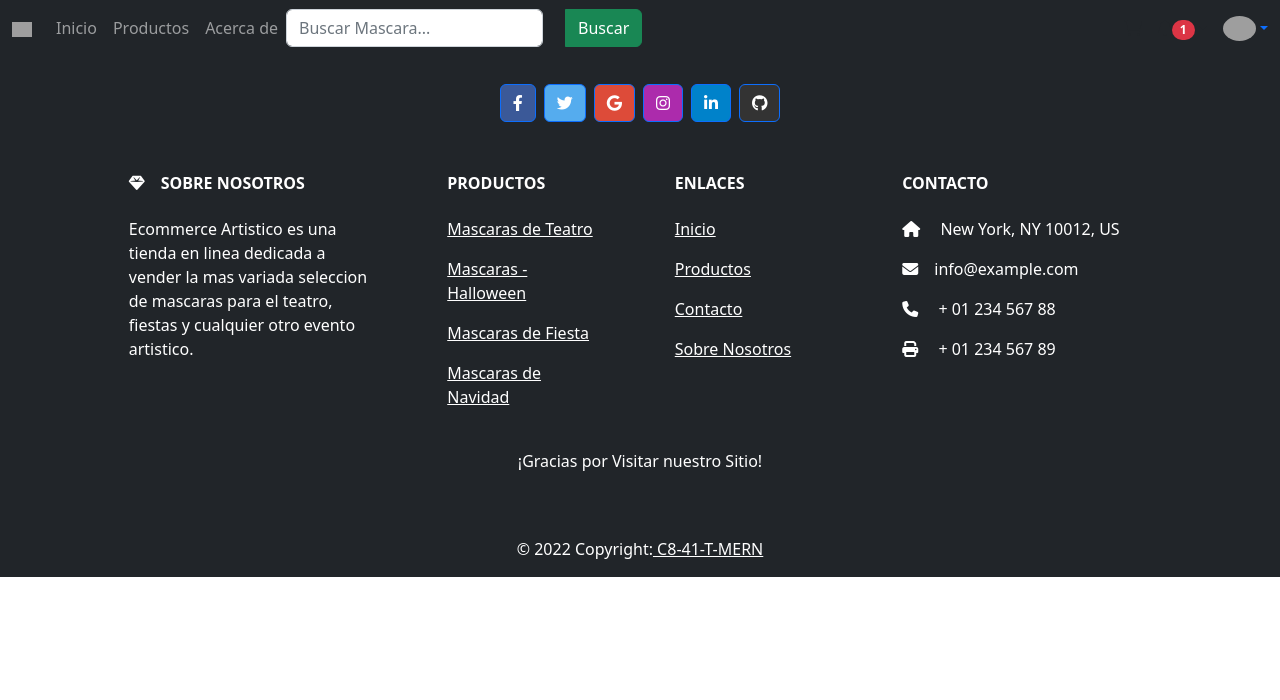
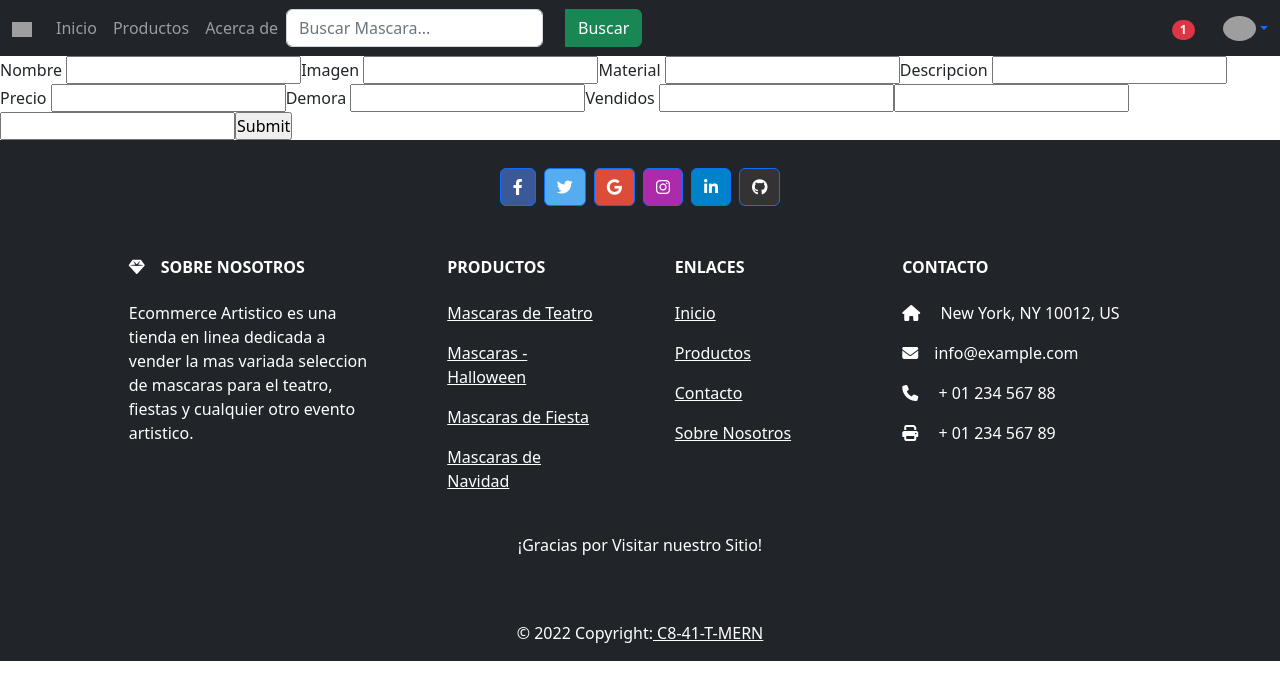
Before and after one commit to No-Country/C8-41-t-mern, a React (Vite) app in the folder client/: page /admin/crear-producto in a window 1280 px wide. Shown: the top 700 px of the page. Built offline with nearby package versions, Linux system fonts and the light colour scheme; grey boxes are pictures that could not be loaded.

Commit message:
Formulario de creacion de prodcuto

```diff
--- a/client/package.json
+++ b/client/package.json
@@ -14,6 +14,7 @@
     "react": "^18.2.0",
     "react-bootstrap": "^2.6.0",
     "react-dom": "^18.2.0",
+    "react-hook-form": "^7.39.4",
     "react-router-dom": "^6.4.3",
     "sweetalert2": "^11.6.9"
   },
--- a/client/src/App.jsx
+++ b/client/src/App.jsx
@@ -5,6 +5,7 @@ import Products from "./components/Products/Products";
 import Footer from "./components/Footer";
 
 import ProductDetail from './components/ProductDetail';
+import CreateProduct from './components/CreateProduct';
 
 function App() {
   return (
@@ -15,6 +16,12 @@ function App() {
           <Route path='/' element={<Products />} />
           <Route  path='/detalle/:id' element={ <ProductDetail /> } />
         </Routes>
+
+        {/* Rutas del administrador */}
+        <Routes>
+          <Route path='/admin/crear-producto' element={<CreateProduct/>} />
+        </Routes>
+
       <Footer />
     </BrowserRouter>
 
--- /dev/null
+++ b/client/src/components/CreateProduct.jsx
@@ -0,0 +1,50 @@
+import { useForm } from "react-hook-form";
+
+const CreateProduct = () => {
+
+    const { register, handleSubmit } = useForm();
+  const onSubmit = data => console.log(data);
+
+  return (
+    <form onSubmit={handleSubmit(onSubmit)}>
+        <label>
+            <span> Nombre </span>
+                <input {...register("firstName", { required: true, maxLength: 20 })} />
+        </label>
+        <label>
+            <span> Imagen </span>
+                <input {...register("firstName", { required: true, maxLength: 20 })} />
+        </label>
+        <label>
+            <span> Material </span>
+                <input {...register("firstName", { required: true, maxLength: 20 })} />
+        </label>
+        <label>
+            <span> Descripcion </span>
+                <input {...register("firstName", { required: true, maxLength: 20 })} />
+        </label>
+        <label>
+            <span> Precio </span>
+                <input {...register("firstName", { required: true, maxLength: 20 })} />
+        </label>
+        <label>
+            <span> Demora </span>
+                <input {...register("firstName", { required: true, maxLength: 20 })} />
+        </label>
+        <label>
+            <span> Vendidos </span>
+                <input {...register("firstName", { required: true, maxLength: 20 })} />
+        </label>
+
+
+
+
+
+      <input {...register("lastName", { pattern: /^[A-Za-z]+$/i })} />
+      <input type="number" {...register("age", { min: 18, max: 99 })} />
+      <input type="submit" />
+    </form>
+  )
+}
+
+export default CreateProduct
```
Also changed, not shown: 1 other file (tests, documents, lock files or other folders).
